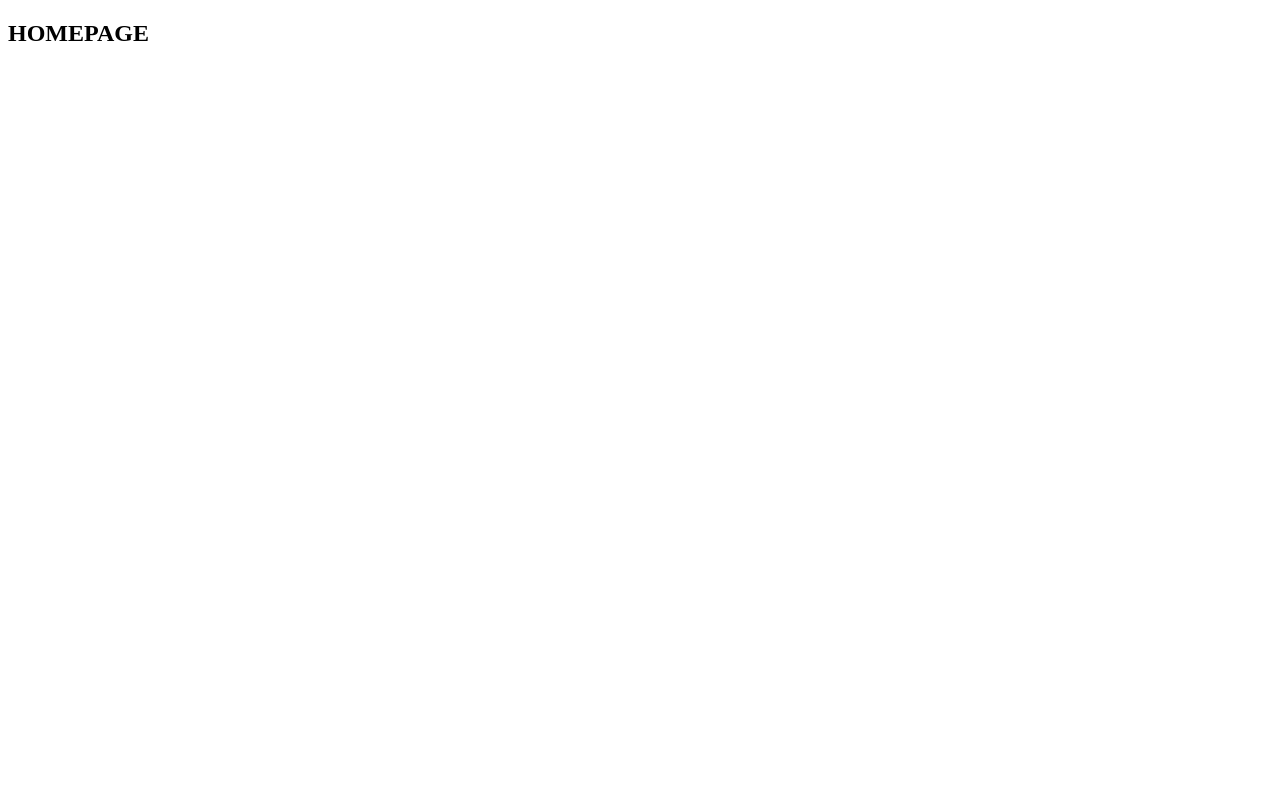
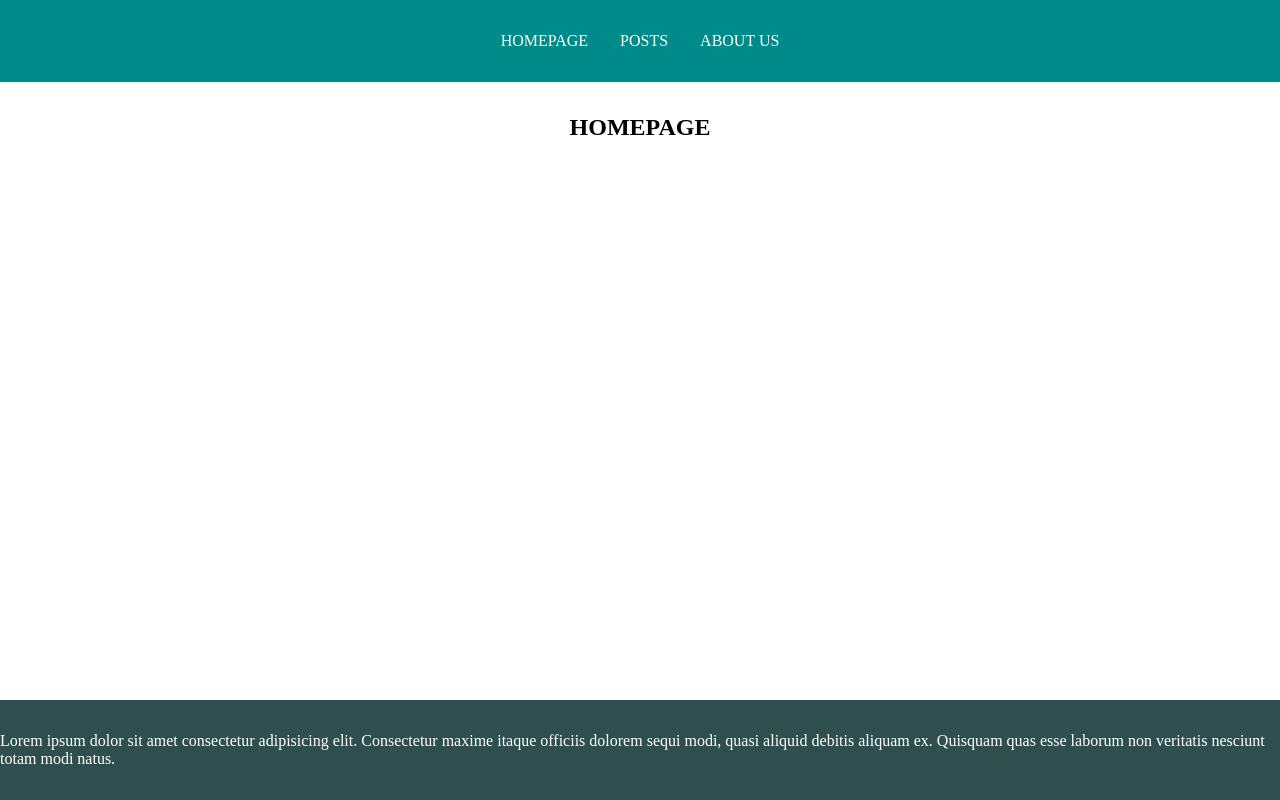
Before and after one commit to leonardo-guglielmini/react-router, a React (Vite) app: page / in a window 1280 px wide. Built offline with nearby package versions, Linux system fonts and the light colour scheme.

Commit message:
ADD header, footer, style

```diff
--- a/src/components/Footer/Footer.jsx
+++ b/src/components/Footer/Footer.jsx
@@ -1,7 +1,9 @@
+import style from './Footer.module.css'
+
 export default function Footer(){
     return(
         <footer>
-
+            <p className={style.footerText}>Lorem ipsum dolor sit amet consectetur adipisicing elit. Consectetur maxime itaque officiis dolorem sequi modi, quasi aliquid debitis aliquam ex. Quisquam quas esse laborum non veritatis nesciunt totam modi natus.</p>
         </footer>
     )
 }
--- /dev/null
+++ b/src/components/Footer/Footer.module.css
@@ -0,0 +1,14 @@
+footer{
+    display: flex;
+    justify-content: center;
+    position: fixed;
+    bottom: 0;
+    left: 0;
+    width: 100%;
+    padding: 2rem 0;
+    background-color: darkslategrey;
+}
+
+.footerText{
+    color: white;
+}
--- a/src/components/Header/Header.jsx
+++ b/src/components/Header/Header.jsx
@@ -1,7 +1,20 @@
+import { NavLink } from "react-router-dom"
+import style from "./header.module.css"
+
 export default function Header(){
     return(
         <header>
-
+            <ul className={style.navbar}>
+                <li>
+                    <NavLink to ='/' className={style.navlink}>HOMEPAGE</NavLink>
+                </li>
+                <li>
+                    <NavLink to ='/posts' className={style.navlink}>POSTS</NavLink>
+                </li>
+                <li>
+                    <NavLink to ='/about-us' className={style.navlink}>ABOUT US</NavLink>
+                </li>
+            </ul>
         </header>
     )
 }
--- /dev/null
+++ b/src/components/Header/Header.module.css
@@ -0,0 +1,16 @@
+header{
+    padding: 2rem 0;
+    background-color: darkcyan;
+}
+
+.navbar{
+    display: flex;
+    justify-content: center;
+    li{
+        padding: 0 1rem;
+    }
+}
+
+.navlink{
+    color: white;
+}
--- a/src/index.css
+++ b/src/index.css
@@ -0,0 +1,18 @@
+*, *::after, *::before{
+  margin: 0;
+  padding: 0;
+  box-sizing: border-box;
+}
+
+ul,ol{
+  list-style: none;
+}
+
+a{
+  text-decoration: none;
+}
+
+.container{
+  width: 80%;
+  margin: 0 auto;
+}
--- a/src/pages/About/About.jsx
+++ b/src/pages/About/About.jsx
@@ -1,8 +1,10 @@
+import commonStyle from '../Common.module.css'
+
 export default function About(){
     return(
         <main>
-            <section>
-                <h1>ABOUT</h1>
+            <section className="container">
+                <h1 className={commonStyle.title}>ABOUT</h1>
             </section>
         </main>
     )
--- /dev/null
+++ b/src/pages/Common.module.css
@@ -0,0 +1,4 @@
+.title{
+    text-align: center;
+    margin: 2rem 0;
+}
--- a/src/pages/Homepage/Homepage.jsx
+++ b/src/pages/Homepage/Homepage.jsx
@@ -1,9 +1,10 @@
+import commonStyle from '../Common.module.css'
 
 export default function Homepage(){
     return(
         <main>
-            <section>
-                <h1>HOMEPAGE</h1>
+            <section className="container">
+                <h1 className={commonStyle.title}>HOMEPAGE</h1>
             </section>
         </main>
     )
--- a/src/pages/NotFound/NotFound.jsx
+++ b/src/pages/NotFound/NotFound.jsx
@@ -1,8 +1,10 @@
+import commonStyle from '../Common.module.css'
+
 export default function NotFound(){
     return(
         <main>
-            <section>
-                <h1>404</h1>
+            <section className="container">
+                <h1 className={commonStyle.title}>404</h1>
             </section>
         </main>
     )
--- a/src/pages/Posts/Posts.jsx
+++ b/src/pages/Posts/Posts.jsx
@@ -1,8 +1,10 @@
+import commonStyle from '../Common.module.css'
+
 export default function Posts(){
     return(
         <main>
-            <section>
-                <h1>POSTS</h1>
+            <section className="container">
+                <h1 className={commonStyle.title}>POSTS</h1>
             </section>
         </main>
     )
```
